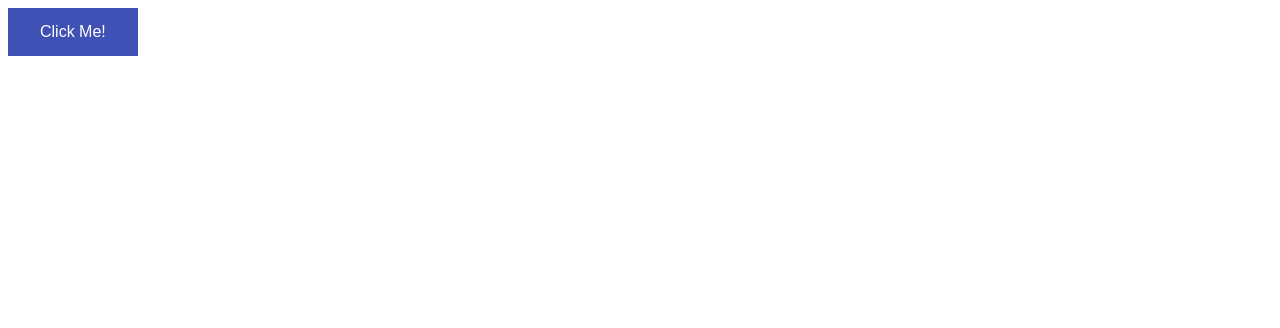
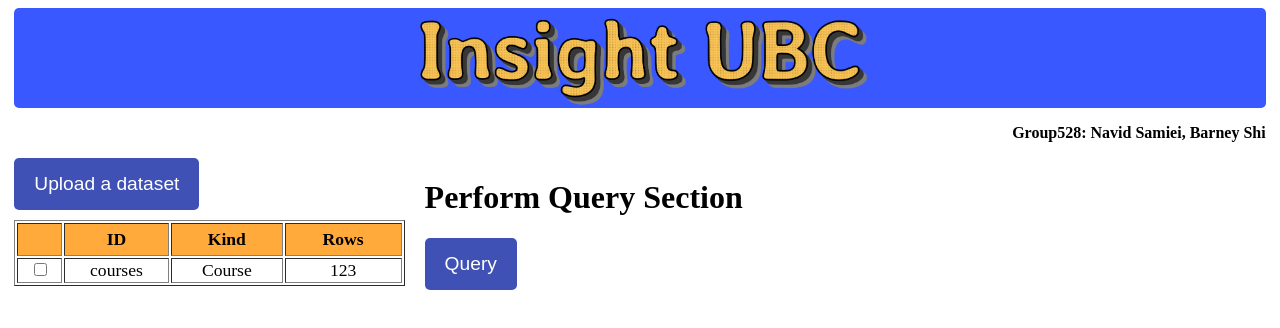
Before and after one commit to BarneyShi/UBC-Insight, a plain HTML site: page frontend/public/index.html in a window 1280 px wide. Drawn offline with Linux system fonts and the light colour scheme.

Commit message:
Preliminary work for c3 frontend

```diff
--- a/frontend/public/frontend.js
+++ b/frontend/public/frontend.js
@@ -1,5 +1,13 @@
 document.getElementById("click-me-button").addEventListener("click", handleClickMe);
+document.getElementById("upload-button").addEventListener("click", handleClickUpload);
+
+// The dataset to be queried
+let selectedDataset = '';
 
 function handleClickMe() {
 	alert("Button Clicked!");
 }
+
+function handleClickUpload() {
+	document.getElementById("upload-input").click();
+}
--- a/frontend/public/index.html
+++ b/frontend/public/index.html
@@ -6,8 +6,35 @@
 		<link href="/style.css" rel="stylesheet" />
 	</head>
 	<body>
-		<button id="click-me-button" class="button" >Click Me!</button>
+		<div class="container">
+			<header><img id="logo" src="/assets/logo.png" alt="logo"></header>
+			<p style="text-align: right; font-weight: bold;">Group528: Navid Samiei, Barney Shi</p>
 
+			<div id="content">
+				<div id="upload">
+					<button id="upload-button" class="button">Upload a dataset</button>
+					<input id="upload-input" type="file" />
+					<table border="1">
+						<tr>
+							<th></th>
+							<th>ID</th>
+							<th>Kind</th>
+							<th>Rows</th>
+						</tr>
+						<tr>
+							<td><input type="checkbox" /></td>
+							<td>courses</td>
+							<td>Course</td>
+							<td>123</td>
+						</tr>
+					</table>
+				</div>
+				<div id="query">
+					<h1>Perform Query Section</h1>
+					<button id="click-me-button" class="button" >Query</button>
+				</div>
+			</div>
+		</div>
 		<script type="text/javascript" src="/frontend.js"></script>
 	</body>
 </html>
--- a/frontend/public/style.css
+++ b/frontend/public/style.css
@@ -2,13 +2,55 @@
 	background-color: #3f51b5;
 	border: none;
 	color: white;
-	padding: 15px 32px;
+	padding: 15px 20px;
 	text-align: center;
 	text-decoration: none;
 	display: inline-block;
-	font-size: 16px;
+	font-size: 1.2rem;
+	border-radius: 5px;
 }
-
 .button:hover {
 	cursor: pointer;
+	background-color: #26306d;
 }
+header {
+	background-color: #3a58ff;
+	display: flex;
+	justify-content: center;
+	border-radius: 5px;
+	margin-bottom: 10px;
+}
+#logo {
+	border-radius: 10px;
+	height: 100px;
+}
+.container {
+	width: 99%;
+	margin: auto;
+}
+#content {
+	display: flex;
+	justify-content: space-between;
+	gap: 20px;
+}
+#upload {
+	flex-grow: 1;
+}
+#query {
+	flex-grow: 3;
+}
+#upload table{
+	margin-top: 10px;
+	width: 100%;
+	font-size: 1.1rem;
+}
+#upload table th {
+	padding: 5px 10px;
+	background-color: #ffaa3a;
+}
+#upload table td {
+	text-align: center;
+}
+#upload-input {
+	display: none;
+}
--- a/src/rest/Server.ts
+++ b/src/rest/Server.ts
@@ -18,7 +18,7 @@
 		// NOTE: you can serve static frontend files in from your express server
 		// by uncommenting the line below. This makes files in ./frontend/public
 		// accessible at http://localhost:<port>/
-		// this.express.use(express.static("./frontend/public"))
+		this.express.use(express.static("./frontend/public"));
 	}
 
 	/**
```
Also changed, not shown: frontend/public/assets/logo.png (added).
